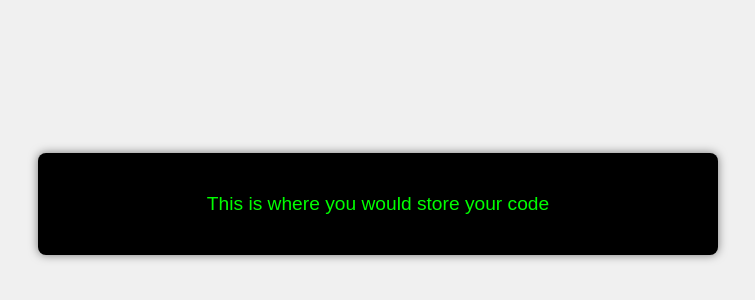
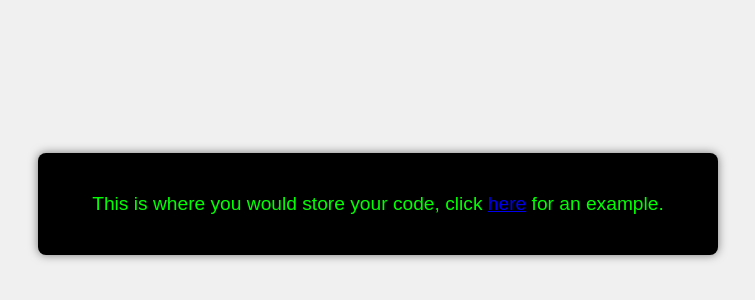
Before and after one commit to screwbot/ceramic, a plain HTML site: page load.html in a window 1280 px wide. Shown: the part 196-496 px from the top of the page, without its empty margins (262-1017 px from the left). Drawn offline with Linux system fonts and the light colour scheme.

Commit message:
Update load.html

```diff
--- a/load.html
+++ b/load.html
@@ -29,7 +29,7 @@
 </head>
 <body>
     <div class="rizz">
-        This is where you would store your code
+        This is where you would store your code, click <a href="site.html">here</a> for an example.
     </div>
 </body>
 </html>
```
